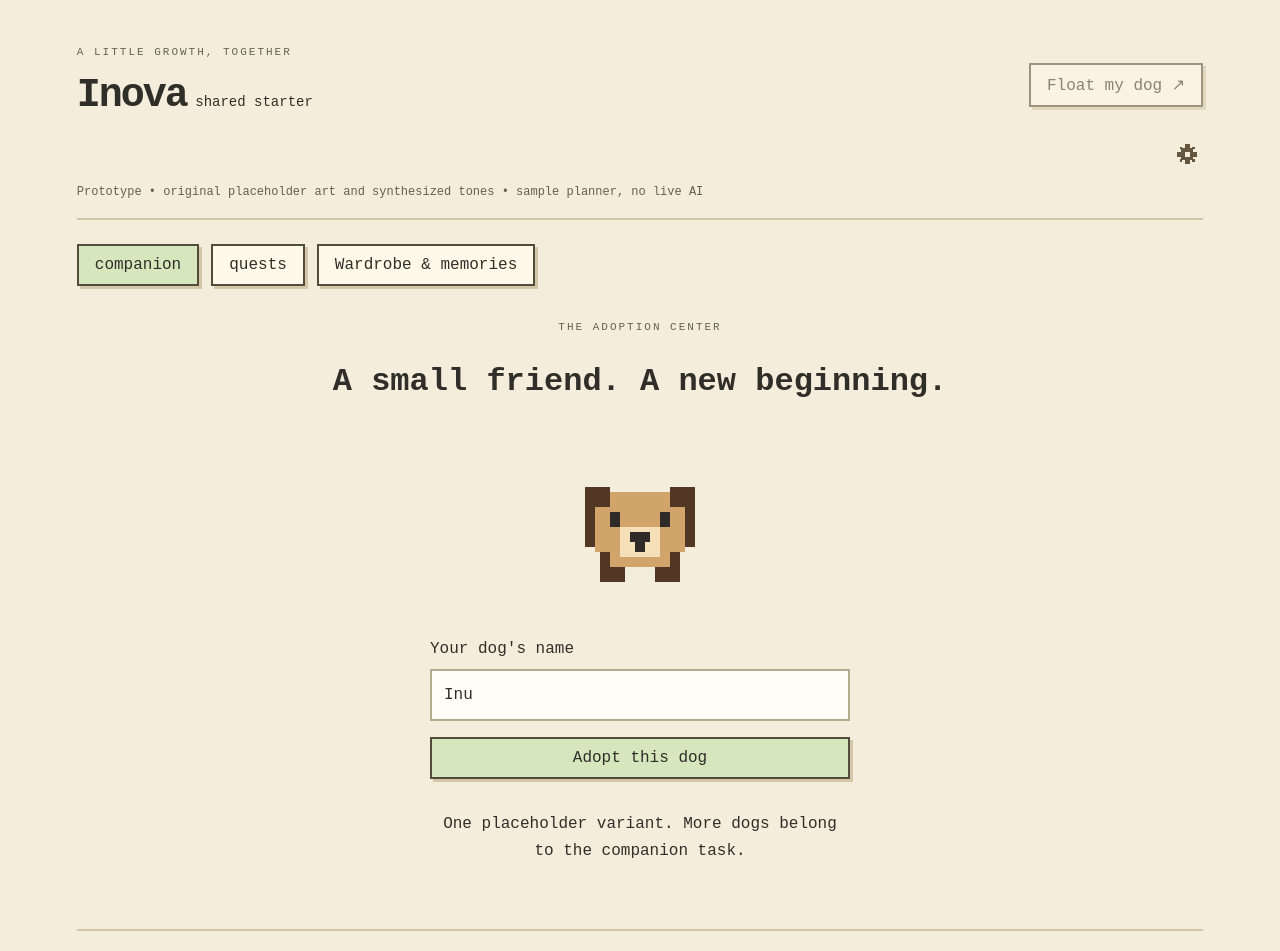
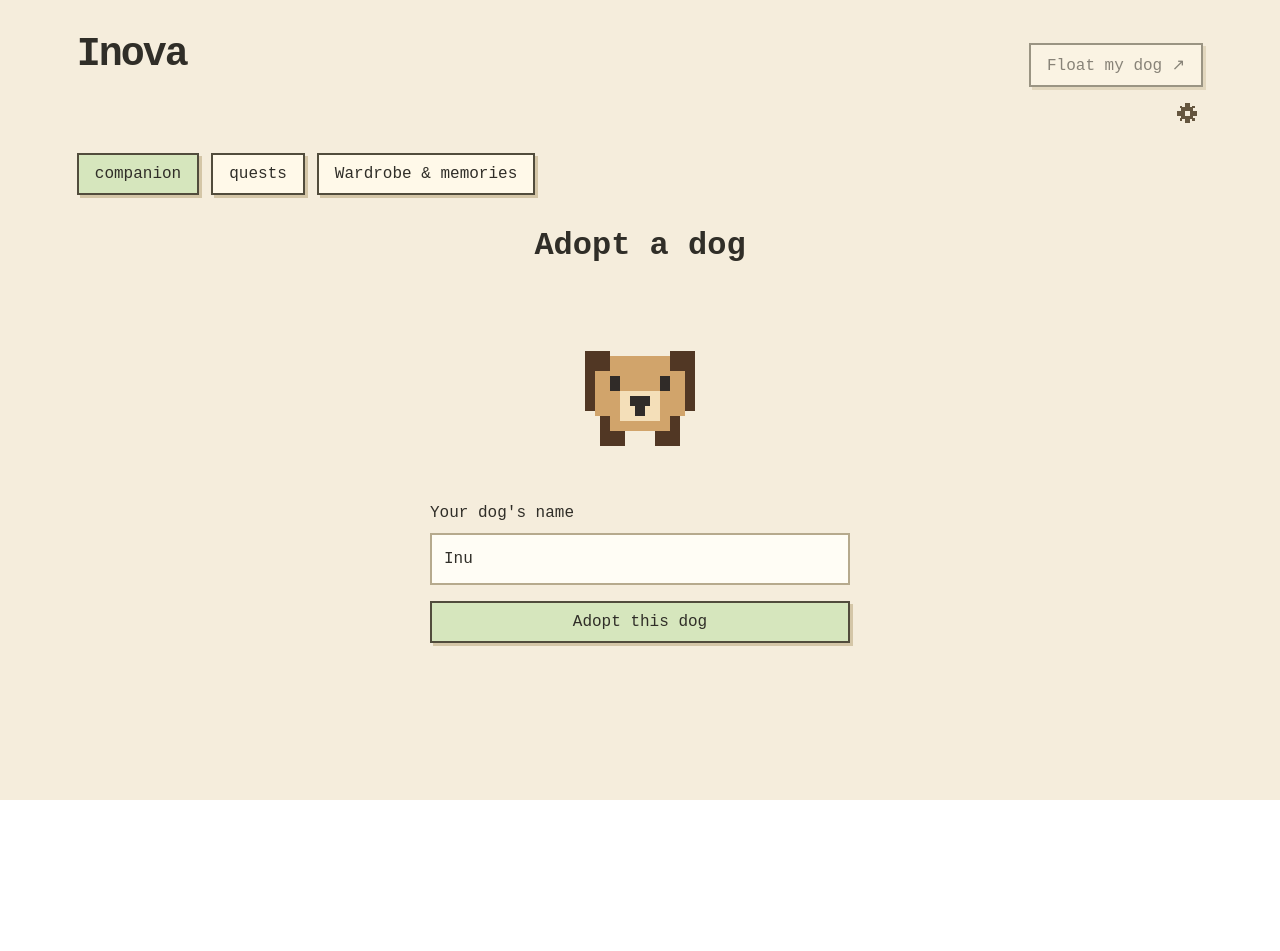
Before and after one commit to JBarmada/Inova, a React (Vite) app: page / in a window 1280 px wide. Shown: the top 951 px of the page. After the commit the page ends 800 px from the top, so only its background shows below. Built offline with nearby package versions, Linux system fonts and the light colour scheme.

Commit message:
Remove starter commentary and repeated labels from home

```diff
--- a/src/App.tsx
+++ b/src/App.tsx
@@ -35,18 +35,15 @@ export function App() {
     else selectTab("companion");
   }
   return <main ref={appElement} className={floating ? `app floating${toyExpanded ? " toy-expanded" : ""}` : "app"}>
-    {!floating && <header className="masthead"><div><p className="eyebrow">A LITTLE GROWTH, TOGETHER</p>
-      <h1>Inova<span> shared starter</span></h1></div>
+    {!floating && <header className="masthead"><h1>Inova</h1>
       <button disabled={busy || !state.pet.adopted} onClick={() => void run(toggleFloating, "")}>Float my dog ↗</button>
     </header>}
     <CompanionControls onHome={openHome} disabled={busy} floating={floating} />
-    {!floating && <><p className="notice">Prototype • original placeholder art and synthesized tones • sample planner, no live AI</p>
-      <nav aria-label="Main navigation">{tabs.map((entry) => <button key={entry} aria-current={tab === entry ? "page" : undefined}
-        onClick={() => selectTab(entry)}>{entry === "world" ? "Wardrobe & memories" : entry}</button>)}</nav></>}
+    {!floating && <nav aria-label="Main navigation">{tabs.map((entry) => <button key={entry} aria-current={tab === entry ? "page" : undefined}
+      onClick={() => selectTab(entry)}>{entry === "world" ? "Wardrobe & memories" : entry}</button>)}</nav>}
     {(floating || tab === "companion") && <PetPanel floating={floating} onToyExpanded={setToyExpanded} />}
     {!floating && tab === "quests" && <QuestsPanel />}
     {!floating && tab === "world" && <WorldPanel />}
     {message && <PixelStatus text={message} />}
-    {!floating && <footer>Working toward December 1 · All progress stays on this device.</footer>}
   </main>;
 }
--- a/src/features/companion/PetPanel.tsx
+++ b/src/features/companion/PetPanel.tsx
@@ -10,8 +10,7 @@ export function PetPanel({ floating, onToyExpanded }: { floating: boolean; onToy
   const [name, setName] = useState("Inu");
   const { run, busy, message } = useAction();
   return <section className="pet-panel" aria-label="Your companion">
-    {!floating && <><p className="eyebrow">{state.pet.adopted ? "YOUR LITTLE COMPANION" : "THE ADOPTION CENTER"}</p>
-      <h2>{state.pet.adopted ? `Hello, ${state.pet.name}.` : "A small friend. A new beginning."}</h2></>}
+    {!floating && <h2>{state.pet.adopted ? state.pet.name : "Adopt a dog"}</h2>}
     <div className="dog-stage" data-tauri-drag-region={floating || undefined} tabIndex={floating ? 0 : undefined}
       aria-label={floating ? "Your dog. Focus to reveal companion controls." : undefined}><DogSprite state={state} /></div>
     {floating && state.pet.adopted && <BoneQuestToy state={state} onExpandedChange={onToyExpanded} />}
@@ -19,10 +18,9 @@ export function PetPanel({ floating, onToyExpanded }: { floating: boolean; onToy
       event.preventDefault();
       void run(() => dispatch({ type: "adopt", name }), "");
     }}><label>Your dog's name<input value={name} maxLength={40} required onChange={(event) => setName(event.target.value)} /></label>
-      <button className="primary" disabled={busy}>Adopt this dog</button><p>One placeholder variant. More dogs belong to the companion task.</p></form>
+      <button className="primary" disabled={busy}>Adopt this dog</button></form>
       : state.settings.devMode && <div className="reactions hover-reveal" role="group" aria-label="Developer mood controls">{(["idle", "happy", "tired"] as const).map((mood) => <button key={mood} disabled={busy}
         onClick={() => void run(() => dispatch({ type: "mood", mood }), "")}>{mood}</button>)}</div>}
-    {!floating && state.pet.adopted && <p>Visit quests to earn a notebook, then equip it in your wardrobe.</p>}
     {state.pet.adopted && state.settings.showStatus && <PixelStatus text={`${state.pet.name} · ${state.pet.mood}`} hoverOnly={floating} />}
     {message && <PixelStatus text={message} />}
   </section>;
```
Also changed, not shown: 1 other file (tests, documents, lock files or other folders).
